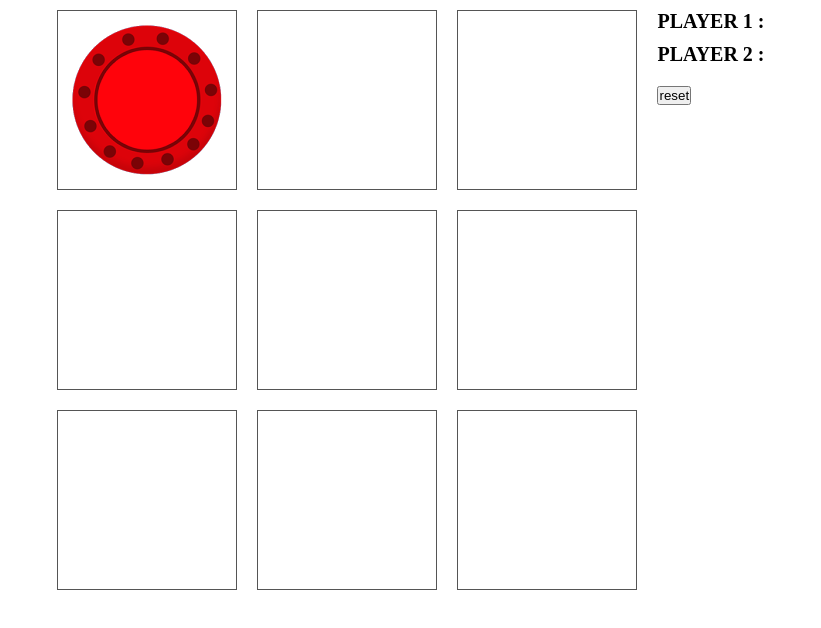
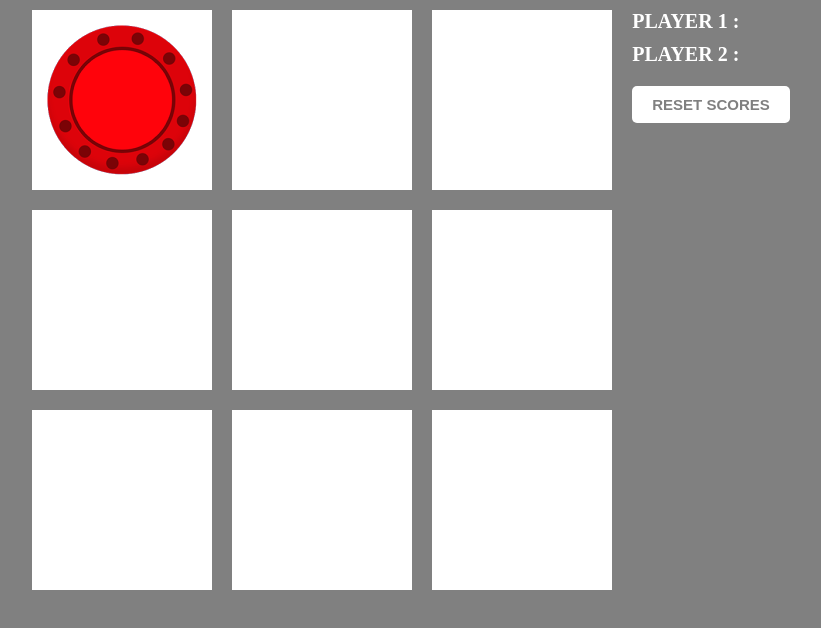
Before and after one commit to charbelmaroundev/tic-tac-toe, a plain HTML site: page index.html in a window 1280 px wide. Both pictures are taken after a click on the element 376 px from the left and 100 px from the top of the page. Shown: the whole page, without its empty margins (229-1050 px from the left). Drawn offline with Linux system fonts and the light colour scheme.

Commit message:
fix-reset-btn

```diff
--- a/css/styles.css
+++ b/css/styles.css
@@ -11,6 +11,7 @@ html {
 body {
     display: flex;
     justify-content: center;
+    background-color: gray;
 }
 
 .background {
@@ -20,8 +21,8 @@ body {
 }
 
 .square {
+    background-color: white;
     margin: 1rem;
-    border: 1px solid #555;
     display: flex;
     align-items: center;
     justify-content: center;
@@ -31,8 +32,24 @@ body {
 
 h1 {
     margin: 1rem;
+    color: white;
 }
 
 button {
     margin: 1rem;
+    padding: 1rem 2rem;
+    border-radius: 5px;
+    border: none;
+    outline: none;
+    color: gray;
+    font-weight: 900;
+    font-size: 1.5rem;
+    background-color: white;
+    cursor: pointer;
 }
+
+button:hover {
+    background-color: gray;
+    color: white;
+    transition: 1s;
+}
--- a/index.html
+++ b/index.html
@@ -24,7 +24,7 @@
     <div>
         <h1 id="player1">PLAYER 1 : </h1>
         <h1 id="player2">PLAYER 2 : </h1>
-        <button id="reset">reset</button>
+        <button id="reset">RESET SCORES</button>
     </div>
 </body>
 <script src="script.js"></script>
--- a/script.js
+++ b/script.js
@@ -3,17 +3,33 @@ const player1El = document.getElementById('player1');
 const player2El = document.getElementById('player2');
 const resetEl = document.getElementById('reset')
 
+let click = 0;
+let clicked = 0;
 let toggle = true;
-let click = 0;
-
 let playerOne = [];
 let playerTwo = [];
 let player1score = 0;
 let player2score = 0;
 
+const reset = () => {
+    squareEl.forEach((square) => {
+        square.style.backgroundImage = ""
+    })
+    playerOne = [];
+    playerTwo = [];
+
+}
+
 squareEl.forEach((square) => {
+    square.addEventListener('click', () => {
+        clicked++
+        console.log(clicked);
+        if (clicked === 9) {
+            setTimeout(function () {
+                reset()
+            }, 2000);
+        }
 
-    square.addEventListener('click', () => {
         square.style.backgroundRepeat = "no-repeat"
         square.style.backgroundPosition = "center"
         if (toggle) {
@@ -72,9 +88,11 @@ squareEl.forEach((square) => {
 });
 
 resetEl.addEventListener('click', () => {
-    squareEl.forEach((square) => {
-        square.style.backgroundImage = ""
-    })
+    click = 0;
+    clicked = 0;
+    toggle = true;
     playerOne = [];
     playerTwo = [];
+    player1score = 0;
+    player2score = 0;
 })
```
